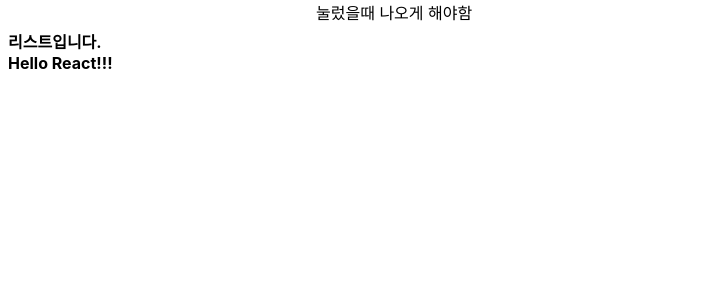
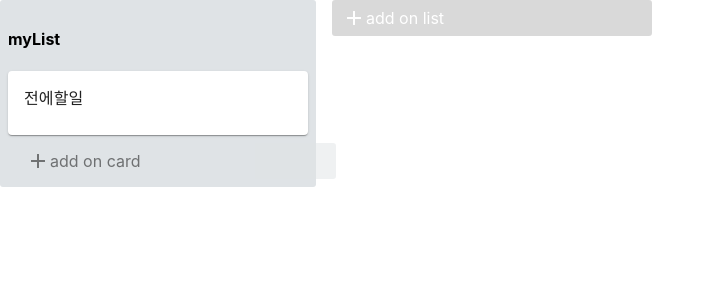
Before and after one commit to JSK9999/Trello, a React (Create React App) app: page / in a window 1280 px wide. Shown: the top 300 px of the page, without its empty margins (0-715 px from the left). Built offline with nearby package versions, Linux system fonts and the light colour scheme.

Commit message:
대공사를 완료하였다 다음부터는 초기값 설정 할때 좀더 주의해야겠다.uuid계속 발행을시켜야 겹치지가않는다. 이거때문에 2시간 날림

```diff
--- a/package.json
+++ b/package.json
@@ -14,6 +14,7 @@
     "react-dom": "^16.12.0",
     "react-redux": "^7.2.0",
     "react-scripts": "3.4.0",
+    "react-textarea-autosize": "^7.1.2",
     "redux": "^4.0.5",
     "redux-logger": "^3.0.6",
     "redux-persist": "^6.0.0",
--- a/src/components/TrelloAdd.js
+++ b/src/components/TrelloAdd.js
@@ -2,22 +2,69 @@ import React from "react";
 import { useSelector, useDispatch } from "react-redux";
 import { useState } from "react";
 import { addCard } from "../modules/cardReducer";
+import { addList } from "../modules/listReducer";
+import styled from "styled-components";
+import Icon from "@material-ui/core/Icon";
+import TrelloForm from "./TrelloForm";
+import TrelloButton from "./TrelloButton";
+import TrelloOpenForm from "./TrelloOpenForm";
 
-function TrelloAdd(listID) {
-  const { text } = useSelector(state => state.cards);
-  const [cardText, setCardText] = useState(text);
+function TrelloAdd(props) {
+  console.log(props);
+  const { listID, list } = props;
+  // const list = useSelector(state => state.lists);
   const dispatch = useDispatch();
+  const [state, setState] = useState({
+    formOpen: false,
+    text: ""
+  });
+
+  const openForm = () => {
+    setState({
+      ...state,
+      formOpen: true
+    });
+  };
+
+  const closeForm = () => {
+    setState({ formOpen: false });
+  };
+
+  const handleInputChange = e => {
+    setState({
+      ...state,
+      text: e.target.value
+    });
+  };
+  const handleAddList = () => {
+    if (state.text) {
+      setState({ text: "" });
+    }
+    dispatch(addList(state.text));
+  };
 
   const handleAddCard = () => {
-    if (cardText) {
-      dispatch(addCard(listID, cardText));
-      setCardText("");
+    if (state.text) {
+      setState({ text: "" });
     }
+    dispatch(addCard(listID, state.text));
   };
-  return (
-    <>
-      <div>눌렀을때 나오게 해야함 </div>
-    </>
+
+  return state.formOpen ? (
+    <TrelloForm
+      list={list}
+      text={state.text}
+      onChange={e => handleInputChange(e)}
+      closeForm={closeForm}
+    >
+      <TrelloButton onClick={list ? handleAddList : handleAddCard}>
+        {list ? "add list" : "add card"}
+      </TrelloButton>
+    </TrelloForm>
+  ) : (
+    <TrelloOpenForm list={list} onClick={openForm}>
+      {list ? "add on list" : "add on  card"}
+    </TrelloOpenForm>
   );
 }
 
--- /dev/null
+++ b/src/components/TrelloButton.js
@@ -0,0 +1,20 @@
+import React from "react";
+import styled from "styled-components";
+import Button from "@material-ui/core/Button";
+
+const StyledButton = styled(Button)`
+  && {
+    color: white;
+    background: #5aac44;
+  }
+`;
+
+const TrelloButton = ({ children, onClick }) => {
+  return (
+    <StyledButton variant="contained" onMouseDown={onClick}>
+      {children}
+    </StyledButton>
+  );
+};
+
+export default TrelloButton;
--- a/src/components/TrelloCard.js
+++ b/src/components/TrelloCard.js
@@ -1,8 +1,89 @@
-import React from "react";
+import React, { useState } from "react";
+import Card from "@material-ui/core/Card";
+import Typography from "@material-ui/core/Typography";
+import CardContent from "@material-ui/core/CardContent";
+import styled from "styled-components";
+import Icon from "@material-ui/core/Icon";
+import TrelloForm from "./TrelloForm";
+import TrelloButton from "./TrelloButton";
 
-function TrelloCard(text, id, index, cards) {
+const CardContainer = styled.div`
+  margin: 0 0 8px 0;
+  position: relative;
+  max-width: 100%;
+  word-wrap: break-word;
+`;
+
+const EditButton = styled(Icon)`
+  position: absolute;
+  display: none;
+  right: 5px;
+  top: 5px;
+  opacity: 0.5;
+  ${CardContainer}:hover & {
+    display: block;
+    cursor: pointer;
+  }
+  &:hover {
+    opacity: 0.8;
+  }
+`;
+
+const DeleteButton = styled(Icon)`
+  position: absolute;
+  display: none;
+  right: 5px;
+  bottom: 5px;
+  opacity: 0.5;
+  ${CardContainer}:hover & {
+    display: block;
+    cursor: pointer;
+  }
+  &:hover {
+    opacity: 0.8;
+  }
+`;
+function TrelloCard({ text, id, index, listID }) {
   console.log(text);
   console.log(id);
-  return <div>Hello React!!!</div>;
+  const [edit, setEdit] = useState(false);
+  const [cardText, setText] = useState(text);
+  console.log(cardText);
+  const closeForm = e => {
+    setEdit(false);
+  };
+  const handleChange = e => {
+    setText(e.target.value);
+  };
+  const saveCard = e => {
+    e.preventDefault();
+    setEdit(false);
+  };
+  const renderEditForm = () => {
+    return (
+      <TrelloForm
+        text={cardText}
+        onChange={e => handleChange(e)}
+        closeForm={e => closeForm(e)}
+      >
+        <TrelloButton onClick={e => saveCard(e)}>save</TrelloButton>
+      </TrelloForm>
+    );
+  };
+  const renderCard = () => {
+    return (
+      <CardContainer>
+        <Card>
+          <CardContent>
+            <Typography>{text}</Typography>
+          </CardContent>
+        </Card>
+      </CardContainer>
+    );
+  };
+  console.log(text);
+  console.log(id);
+
+  return edit ? renderEditForm() : renderCard();
 }
 export default TrelloCard;
--- /dev/null
+++ b/src/components/TrelloForm.js
@@ -0,0 +1,63 @@
+import React from "react";
+import styled from "styled-components";
+import Icon from "@material-ui/core/Icon";
+import Textarea from "react-textarea-autosize";
+import Card from "@material-ui/core/Card";
+
+const Container = styled.div`
+  width: 284px;
+  margin-bottom: 8px;
+`;
+
+const StyledCard = styled(Card)`
+  min-height: 85px;
+  padding: 6px 8px 2px;
+`;
+
+const StyledTextArea = styled(Textarea)`
+  resize: none;
+  width: 100%;
+  overflow: hidden;
+  outline: none;
+  border: none;
+`;
+
+const ButtonContainer = styled.div`
+  margin-top: 8px;
+  display: flex;
+  align-items: center;
+  margin-left: 8px;
+`;
+
+const StyledIcon = styled(Icon)`
+  margin-left: 8px;
+  cursor: pointer;
+`;
+
+const TrelloForm = React.memo(
+  ({ list, text = "", onChange, closeForm, children }) => {
+    const placeholder = list
+      ? "Enter list title..."
+      : "Enter a title for this card...";
+
+    return (
+      <Container>
+        <StyledCard>
+          <StyledTextArea
+            placeholder={placeholder}
+            autoFocus
+            value={text}
+            onChange={e => onChange(e)}
+            onBlur={closeForm}
+          />
+        </StyledCard>
+        <ButtonContainer>
+          {children}
+          <StyledIcon onMouseDown={closeForm}>close</StyledIcon>
+        </ButtonContainer>
+      </Container>
+    );
+  }
+);
+
+export default TrelloForm;
--- a/src/components/TrelloList.js
+++ b/src/components/TrelloList.js
@@ -2,13 +2,15 @@ import React from "react";
 import styled from "styled-components";
 import TrelloCard from "../components/TrelloCard";
 import { useSelector } from "react-redux";
+import TrelloAdd from "./TrelloAdd";
+
 const ListContainer = styled.div`
-  background-color: "green";
+  background-color: #dfe3e6;
   border-radius: 3px;
   width: 300px;
   padding: 8px;
   height: 100%;
-  margin: 0 8 0 0;
+  margin: 0 8px 0 0;
 `;
 const StyledInput = styled.input`
   width: 100%;
@@ -29,42 +31,33 @@ const TitleContainer = styled.div`
 const ListTitle = styled.h4`
   transition: 0.3s ease-in;
   ${TitleContainer}:hover & {
-    background: #eee;
+    background: #ccc;
   }
 `;
 
 function TrelloList({ title, cards, listID, list, index }) {
   const cardlist = useSelector(state => state.cards);
-  console.log(listID);
-  console.log(title);
-  console.log(cards);
-  console.log(cardlist);
+
   return (
-    <>
     <ListContainer>
       <TitleContainer>
-          <ListTitle>
-            리스트입니다.
+        <ListTitle> {title}</ListTitle>
+      </TitleContainer>
       {cards.map((card, index) => {
-              const littlecard = cardlist[card];
-              console.log(littlecard);
-              if (littlecard) {
         return (
           <TrelloCard
             //카드에는 텍스트 아이디 리스트
-                    text={littlecard.text}
-                    key={littlecard.id}
-                    id={littlecard.id}
+            text={card.text}
+            key={card.id}
+            id={card.id}
             index={index}
-                    list={littlecard.list}
+            list={listID}
           />
         );
-              }
       })}
-          </ListTitle>
-        </TitleContainer>
+
+      <TrelloAdd listID={listID} />
     </ListContainer>
-    </>
   );
 }
 export default TrelloList;
--- /dev/null
+++ b/src/components/TrelloOpenForm.js
@@ -0,0 +1,33 @@
+import React from "react";
+import Icon from "@material-ui/core/Icon";
+import styled from "styled-components";
+
+const TrelloOpenForm = ({ list, children, onClick }) => {
+  const buttonTextOpacity = list ? 1 : 0.5;
+  const buttonTextColor = list ? "white" : "inherit";
+  const buttonTextBackground = list ? "rgba(0,0,0,.15)" : "inherit";
+
+  const OpenFormButton = styled.div`
+    display: flex;
+    align-items: center;
+    cursor: pointer;
+    border-radius: 3px;
+    height: 36px;
+    margin-left: 8px;
+    width: 300px;
+    padding-left: 10px;
+    padding-right: 10px;
+    opacity: ${buttonTextOpacity};
+    color: ${buttonTextColor};
+    background-color: ${buttonTextBackground};
+  `;
+
+  return (
+    <OpenFormButton onClick={onClick}>
+      <Icon>add</Icon>
+      {children}
+    </OpenFormButton>
+  );
+};
+
+export default TrelloOpenForm;
--- a/src/container/TrelloListContainer.js
+++ b/src/container/TrelloListContainer.js
@@ -11,22 +11,31 @@ const ListsContainer = styled.div`
 
 function TrelloListContainer() {
   const lists = useSelector(state => state.lists);
-
+  const origin = useSelector(state => state.origin);
+  const cards = useSelector(state => state.cards);
   console.log(lists);
   return (
     <div>
       <ListsContainer>
-        {lists.map((list, index) => (
+        {origin.map((listID, index) => {
+          const list = lists[listID];
+          if (list) {
+            const listCards = list.cards.map(cardID => cards[cardID]);
+
+            return (
               <TrelloList
                 list={list}
                 listID={list.id}
                 title={list.title}
                 key={list.id}
-            cards={list.cards}
+                cards={listCards}
                 index={index}
               />
-        ))}
-        <TrelloAdd />
+            );
+          }
+        })}
+
+        <TrelloAdd list />
       </ListsContainer>
     </div>
   );
--- a/src/modules/cardReducer.js
+++ b/src/modules/cardReducer.js
@@ -1,7 +1,14 @@
+import uuid from "uuid/v4";
 const ADD_CARD = "ADD_CARD";
 const EDIT_CARD = "EDIT_CARD";
 
-export const addCard = () => ({ type: ADD_CARD });
+export const addCard = (listID, text) => {
+  const id = uuid();
+  return {
+    type: ADD_CARD,
+    payload: { listID, text, id }
+  };
+};
 
 const initialState = {
   "0카드": {
@@ -13,7 +20,16 @@ const initialState = {
 
 export default function cardReducer(state = initialState, action) {
   switch (action.type) {
-    case ADD_CARD:
+    case ADD_CARD: {
+      const { listID, text, id } = action.payload;
+
+      const newCard = {
+        text,
+        id: `${id}카드`,
+        list: listID
+      };
+      return { ...state, [`${id}카드`]: newCard };
+    }
     default:
       return state;
   }
--- a/src/modules/index.js
+++ b/src/modules/index.js
@@ -1,8 +1,10 @@
 import { combineReducers } from "redux";
 import listRedcuer from "./listReducer";
 import cardReducer from "./cardReducer";
+import originReducer from "./originReducers";
 
 const rootReducer = combineReducers({
+  origin: originReducer,
   lists: listRedcuer,
   cards: cardReducer
 });
--- a/src/modules/listReducer.js
+++ b/src/modules/listReducer.js
@@ -1,17 +1,19 @@
-import uuid from "uuidv4";
+import uuid from "uuid/v4";
 const ADD_CARD = "ADD_CARD";
 const ADD_LIST = "ADD_LIST";
 const DRAG_HAPPENED = "DRAG_HAPPENED";
 
-export const addList = title => ({ type: ADD_LIST, payload: { title } });
-
-const initialState = [
-  {
-    id: 0,
+export const addList = title => {
+  const id = uuid();
+  return { type: ADD_LIST, payload: { title, id } };
+};
+const initialState = {
+  "0리스트": {
+    id: "0리스트",
     title: "myList",
     cards: ["0카드"]
   }
-];
+};
 export const sort = (
   droppableIdStart,
   droppableIdEnd,
@@ -40,9 +42,14 @@ export default function listReducer(state = initialState, action) {
         title: title,
         cards: []
       };
-      return newList;
+      const newState = { ...state, [`${id}리스트`]: newList };
+      return newState;
     }
     case ADD_CARD:
+      const { listID, id } = action.payload;
+      const list = state[listID];
+      list.cards.push(`${id}카드`);
+      return { ...state, [listID]: list };
     default:
       return state;
   }
```
Also changed, not shown: src/modules/originReducers.js (added, +13 -0 lines), 1 other file (tests, documents, lock files or other folders). Lines whose indentation alone changed are shown as unchanged.
